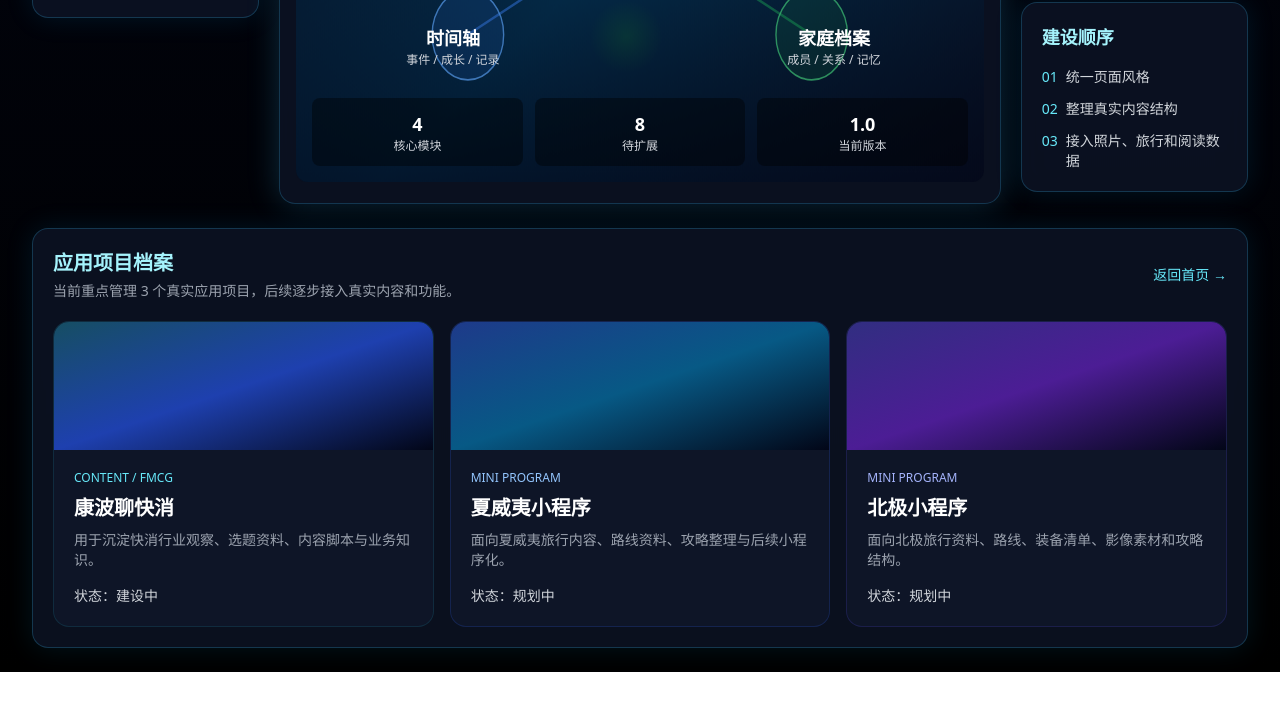
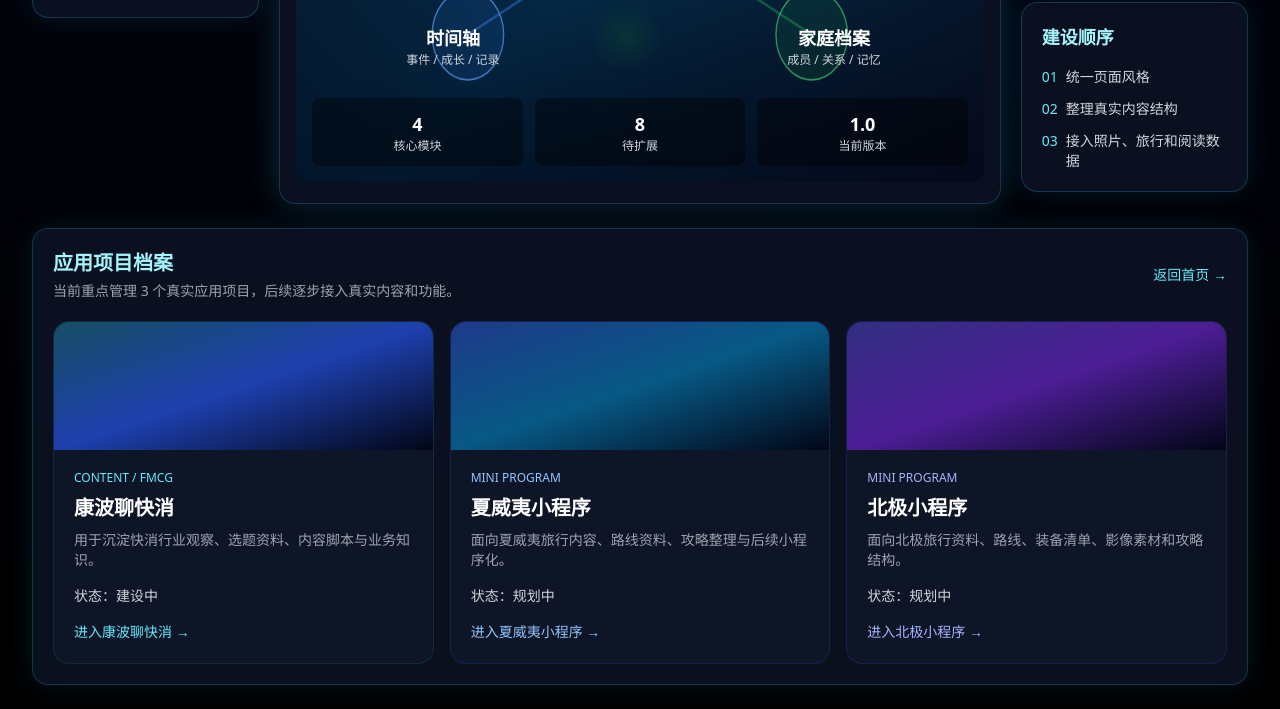
Before and after one commit to paulkang666/oneald, a website: page apps.html in a window 1280 px wide. Shown: the part 886-1595 px from the top of the page. Before the commit the page ends 1558 px from the top, so only its background shows below. Drawn offline with nearby package versions, Linux system fonts and the light colour scheme.

Commit message:
添加应用项目详情入口

```diff
--- a/apps.html
+++ b/apps.html
@@ -391,6 +391,9 @@
         <div class="mt-4 text-sm text-gray-300">
           状态：建设中
         </div>
+        <a href="kangbo.html" class="inline-block mt-4 text-sm text-cyan-300 hover:text-white">
+  进入康波聊快消 →
+        </a>
       </div>
     </article>
 
@@ -405,6 +408,9 @@
         <div class="mt-4 text-sm text-gray-300">
           状态：规划中
         </div>
+        <a href="hawaii.html" class="inline-block mt-4 text-sm text-blue-300 hover:text-white">
+  进入夏威夷小程序 →
+        </a>
       </div>
     </article>
 
@@ -419,6 +425,9 @@
         <div class="mt-4 text-sm text-gray-300">
           状态：规划中
         </div>
+        <a href="arctic.html" class="inline-block mt-4 text-sm text-indigo-300 hover:text-white">
+  进入北极小程序 →
+        </a>
       </div>
     </article>
 
```
